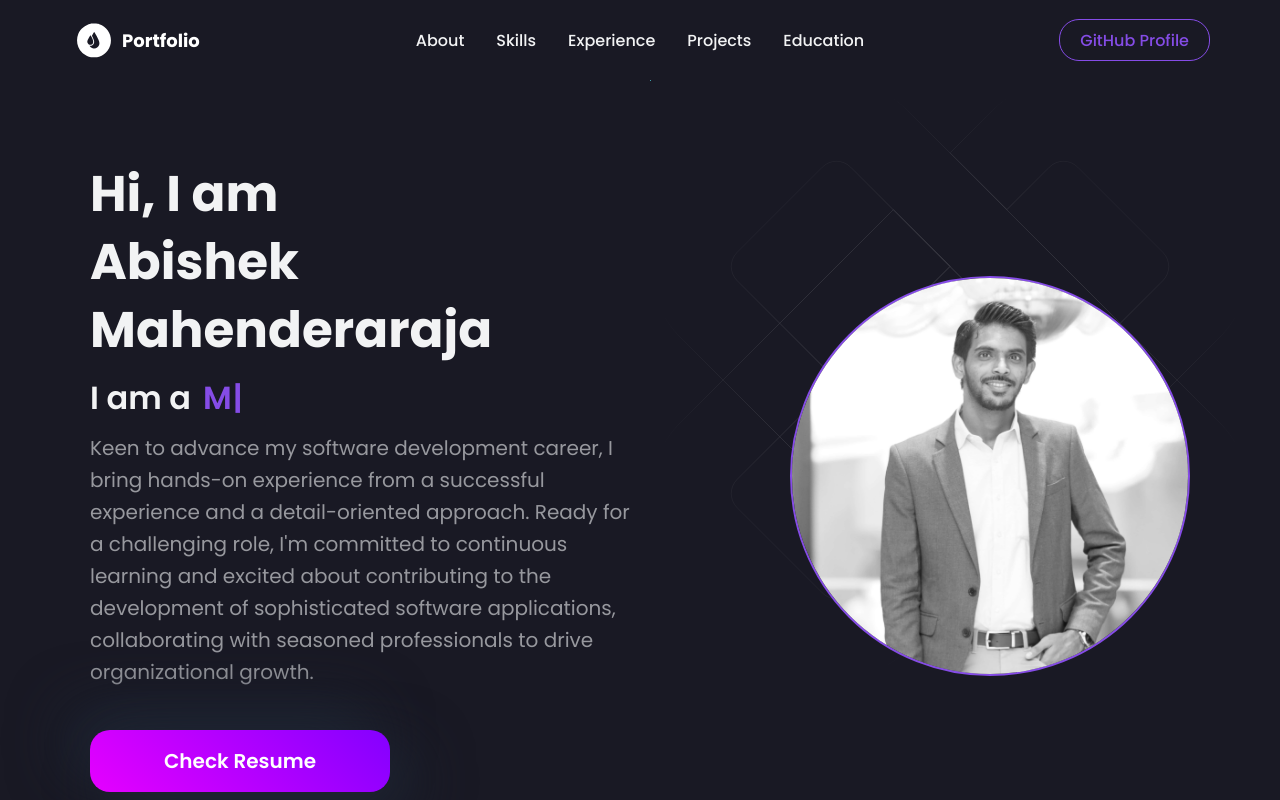
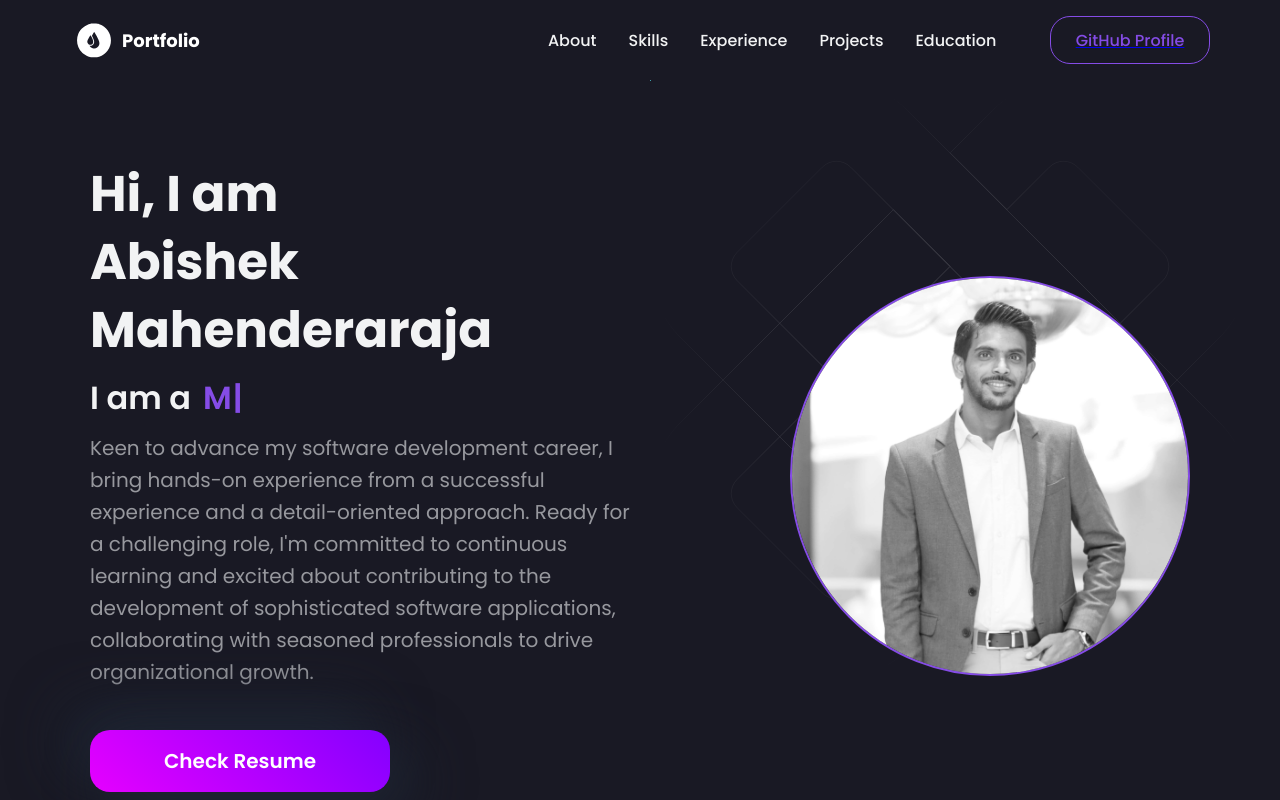
Before and after one commit to Abi-097/Portfolio_2, a Next.js app in the folder portfolio/: page / in a window 1280 px wide. Shown: the top 800 px of the page. Built offline with nearby package versions, Linux system fonts and the light colour scheme.

Commit message:
navbar added

```diff
--- a/portfolio/app/components/Navbar.js
+++ b/portfolio/app/components/Navbar.js
@@ -5,6 +5,7 @@ import Link from "next/link";
 import { DiCodrops } from "react-icons/di";
 import { FaBars } from "react-icons/fa";
 import { useTheme } from "styled-components";
+import { Bio } from "../data/constants";
 const Nav = styled.div`
   background-color: ${({ theme }) => theme.card_light};
   height: 80px;
@@ -86,8 +87,6 @@ const NavItem = styled.a`
 `;
 
 const ButtonContainer = styled.div`
-  width: 80%;
-  height: 100%;
   display: flex;
   justify-content: end;
   align-items: center;
@@ -102,7 +101,8 @@ const GitHubButton = styled.a`
   justify-content: center;
   display: flex;
   align-items: center;
-  height: 70%;
+  height: 3rem;
+  width: 10rem;
   border-radius: 20px;
   color: ${({ theme }) => theme.primary};
   cursor: pointer;
@@ -255,7 +255,9 @@ const Navbar = () => {
           <NavItem href="#education">Education</NavItem>
         </NavItems>
         <ButtonContainer>
+          <Link href={Bio.github} target="_blank">
             <GitHubButton>GitHub Profile</GitHubButton>
+          </Link>{" "}
         </ButtonContainer>
       </NavContainer>
       {isOpen && (
@@ -305,7 +307,7 @@ const Navbar = () => {
               Education
             </MobileLink>
           </Link>
-
+          <Link href={Bio.github} target="_blank">
             <GitHubButton
               style={{
                 padding: "10px 16px",
@@ -316,6 +318,7 @@ const Navbar = () => {
             >
               Github Profile
             </GitHubButton>
+          </Link>
         </MobileMenu>
       )}
     </Nav>
--- a/portfolio/app/page.js
+++ b/portfolio/app/page.js
@@ -58,6 +58,7 @@ export default function Home() {
             justifyContent: "center",
             alignItems: "center",
             height: "100vh",
+            backgroundColor: "#191924",
           }}
         >
           <FallingLines
```
Lines whose indentation alone changed are shown as unchanged.
